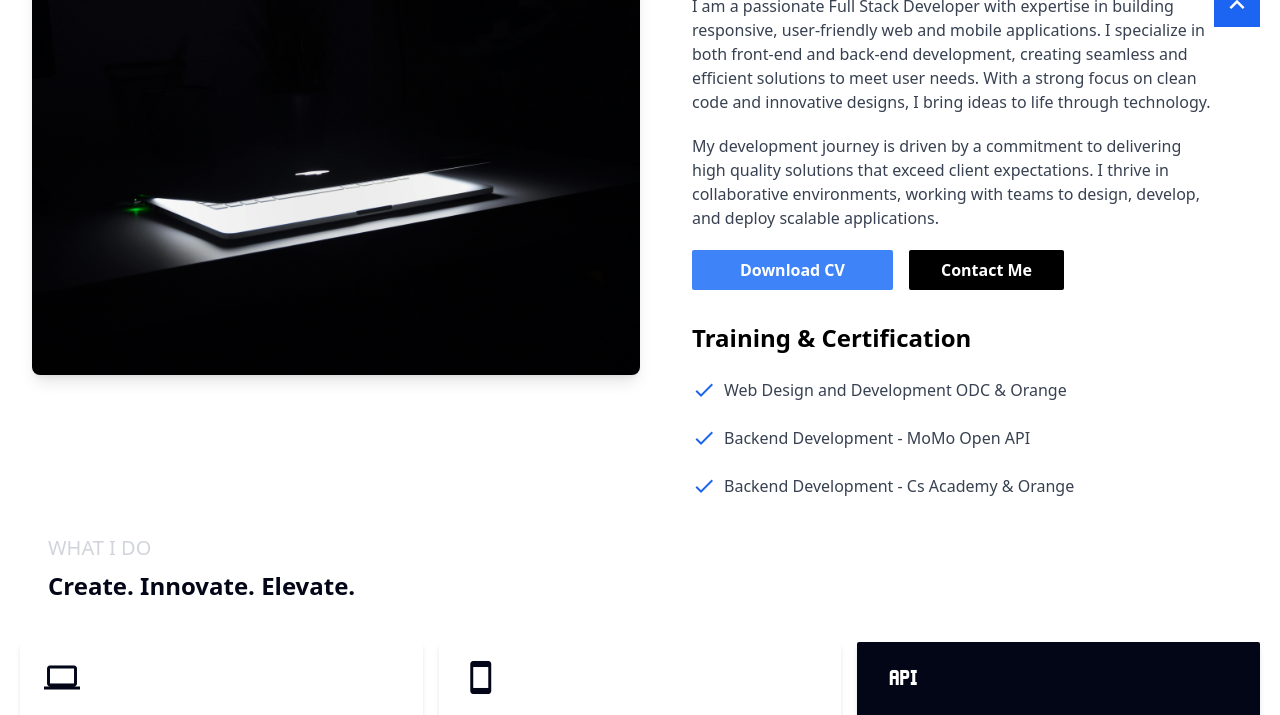
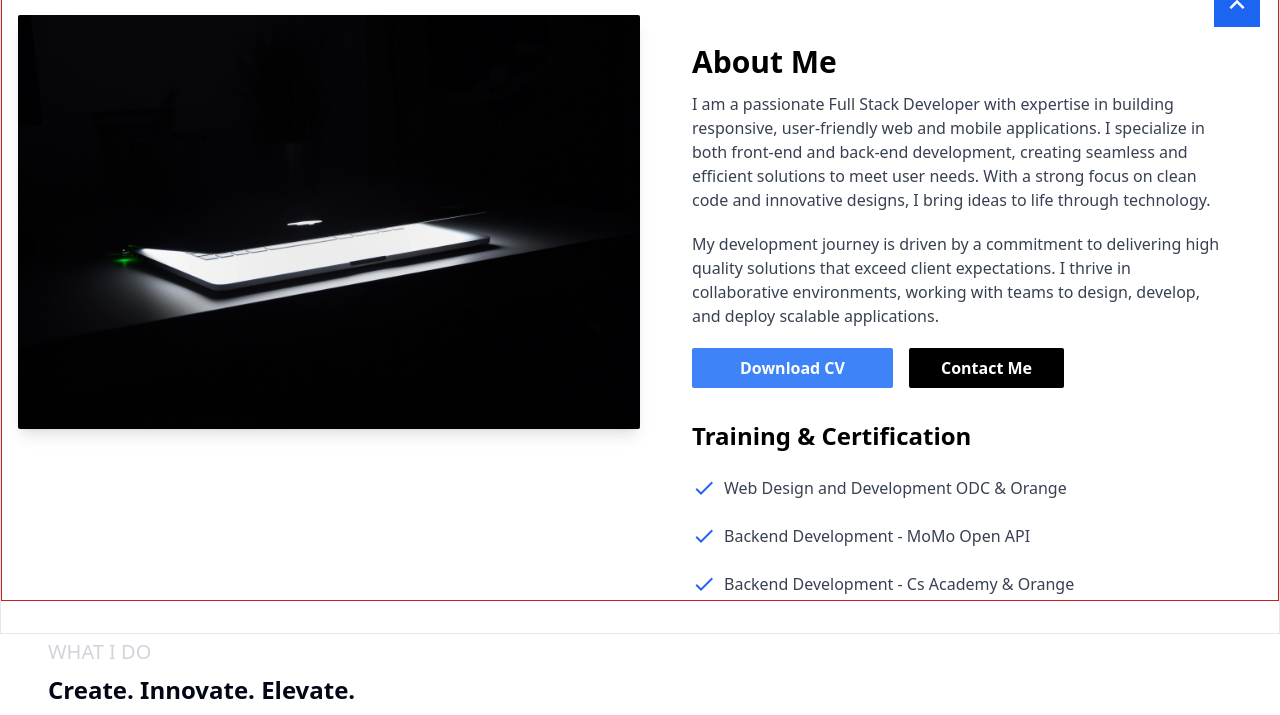
Before and after one commit to gabkoi21/Portfolio, a website: page public/index.html in a window 1280 px wide. Shown: the part 753-1468 px from the top of the page. Drawn offline with nearby package versions, Linux system fonts and the light colour scheme.

Commit message:
Added the Html for Validation

```diff
--- a/public/index.html
+++ b/public/index.html
@@ -223,22 +223,24 @@
       </header>
 
       <!-- About me  -->
-      <section class="container mx-auto bio-section mt-3" id="about">
+      <section class="container mx-auto bio-section border" id="about">
         <div
-          class="flex flex-col lg:flex-row items-center gap-5 mt-10 px-4 lg:px-8 mb-8"
+          class="flex flex-col lg:flex-row items-center gap-5 mt-10 xl:mt-10 px-4 mb-8 border border-red-700"
         >
           <!-- Bio Image -->
           <img
-            class="w-full lg:w-1/2 h-auto object-cover rounded-lg shadow-lg"
+            class="w-full lg:w-1/2 h-auto object-cover rounded-sm shadow-lg"
             src="./images/image2.jpg"
             alt="Responsive Image"
           />
 
           <!-- Bio Information -->
           <div
-            class="flex flex-col justify-center lg:w-1/2 px-5 mt-2 sm:mt-10 lg:px-8"
+            class="flex flex-col justify-center lg:w-1/2 px-5 mt-2 sm:mt-10 lg:px-8 xl:mt-40"
           >
-            <h3 class="text-2xl sm:text-2xl md:text-3xl lg:mt-16 font-semibold">
+            <h3
+              class="text-2xl sm:text-2xl md:text-3xl lg:mt-16 xl:mt-10 font-semibold"
+            >
               About Me
             </h3>
             <p class="text-gray-700 text-sm sm:text-base mt-3">
@@ -424,6 +426,7 @@
                     id="name"
                     type="text"
                     placeholder="Full Name"
+                    required
                   />
                 </div>
 
@@ -439,6 +442,7 @@
                     type="email"
                     id="email"
                     placeholder="Email"
+                    required
                   />
                 </div>
               </div>
@@ -456,6 +460,7 @@
                     id="subject"
                     type="text"
                     placeholder="Subject"
+                    required
                   />
                 </div>
               </div>
@@ -474,6 +479,7 @@
                     id="message"
                     rows="3"
                     placeholder="Your Message..."
+                    required
                   ></textarea>
                   <button
                     type="submit"
--- a/public/output.css
+++ b/public/output.css
@@ -3030,6 +3030,14 @@
     margin-left: 5rem;
   }
 
+  .xl\:mt-10 {
+    margin-top: 2.5rem;
+  }
+
+  .xl\:mt-40 {
+    margin-top: 10rem;
+  }
+
   .xl\:h-auto {
     height: auto;
   }
```
